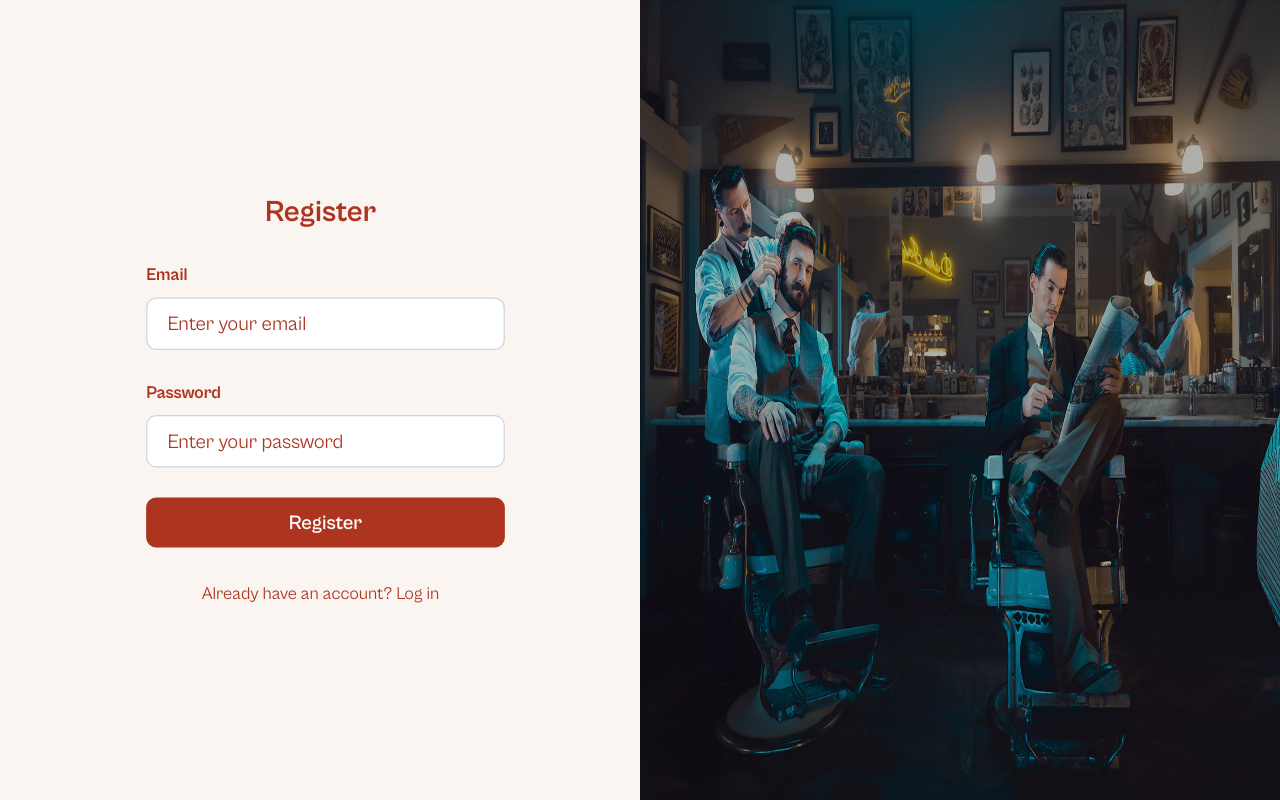
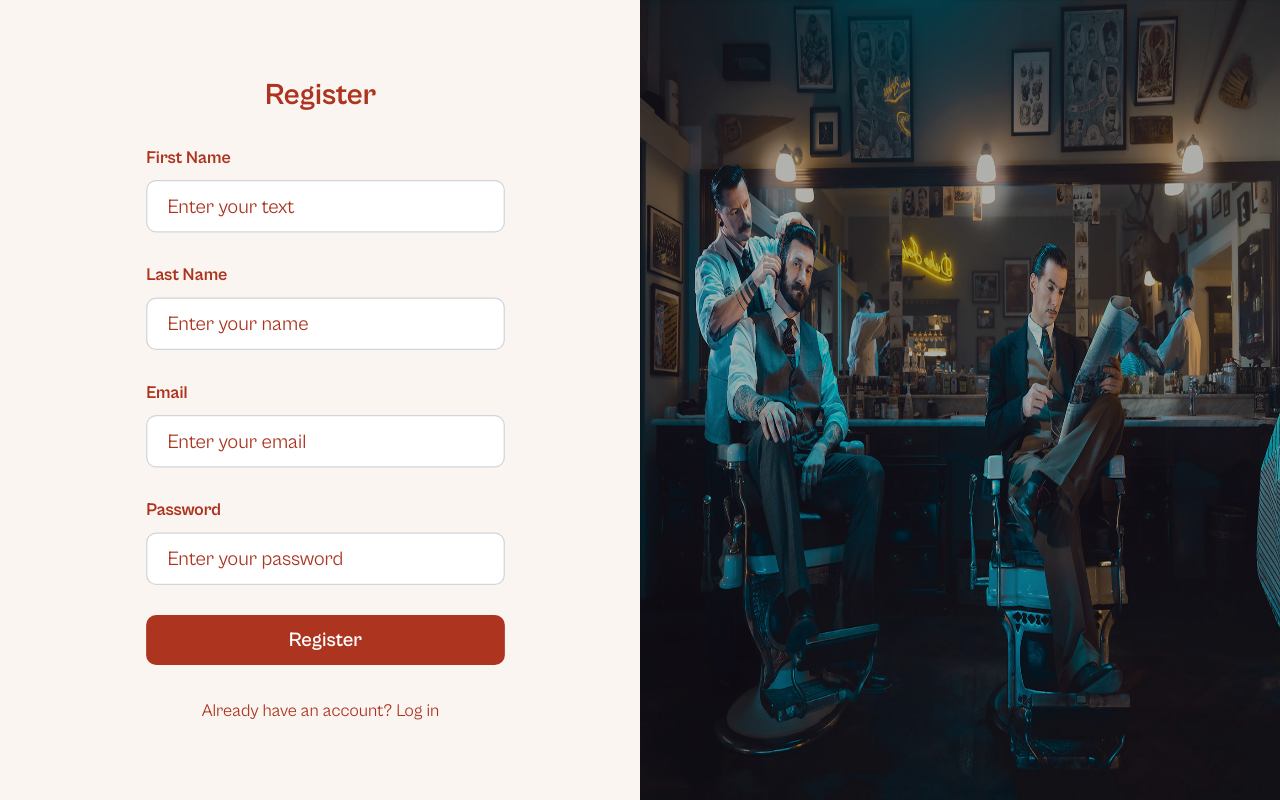
Before and after one commit to ipstoyanov20/barber-app, a Next.js app in the folder client/: page /register in a window 1280 px wide. Built offline with nearby package versions, Linux system fonts and the light colour scheme.

Commit message:
Add fields in register

```diff
--- a/client/app/register/page.tsx
+++ b/client/app/register/page.tsx
@@ -48,6 +48,40 @@ function Register() {
 							<h2 className="text-2xl font-bold text-center font-cabinet text-[#AD3520]">
 								Register
 							</h2>
+
+							<div className="space-y-2 w-[120%] -translate-x-5">
+								<label
+									htmlFor="firstName"
+									className="block text-sm text-[#AD3520] font-cabinet font-bold"
+								>
+									First Name
+								</label>
+								<input
+									type="text"
+									id="text"
+									name="firstName"
+									className="w-full text-[#AD3520] px-4 py-2 border border-gray-300 rounded-lg focus:ring-2 focus:ring-[#AD3520] focus:outline-none font-cabinet placeholder-[#AD3520]"
+									placeholder="Enter your text"
+									required
+								/>
+							</div>
+
+							<div className="space-y-2 w-[120%] -translate-x-5">
+								<label
+									htmlFor="lastName"
+									className="block text-sm text-[#AD3520] font-cabinet font-bold"
+								>
+									Last Name
+								</label>
+								<input
+									type="text"
+									id="text"
+									name="lastName"
+									className="w-full text-[#AD3520] px-4 py-2 border border-gray-300 rounded-lg focus:ring-2 focus:ring-[#AD3520] focus:outline-none font-cabinet placeholder-[#AD3520]"
+									placeholder="Enter your name"
+									required
+								/>
+							</div>
 
 							<div className="space-y-2 w-[120%] -translate-x-5">
 								<label
```
